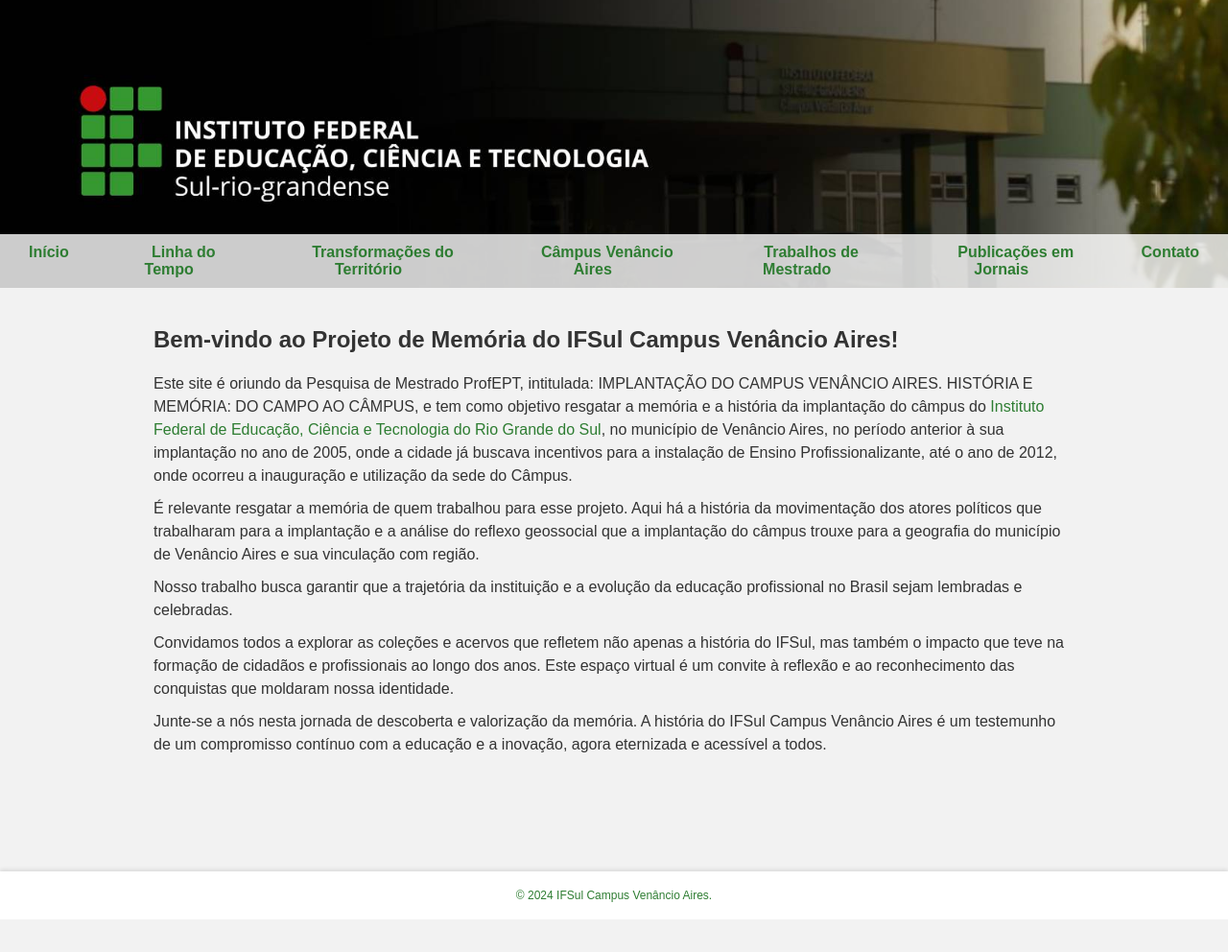
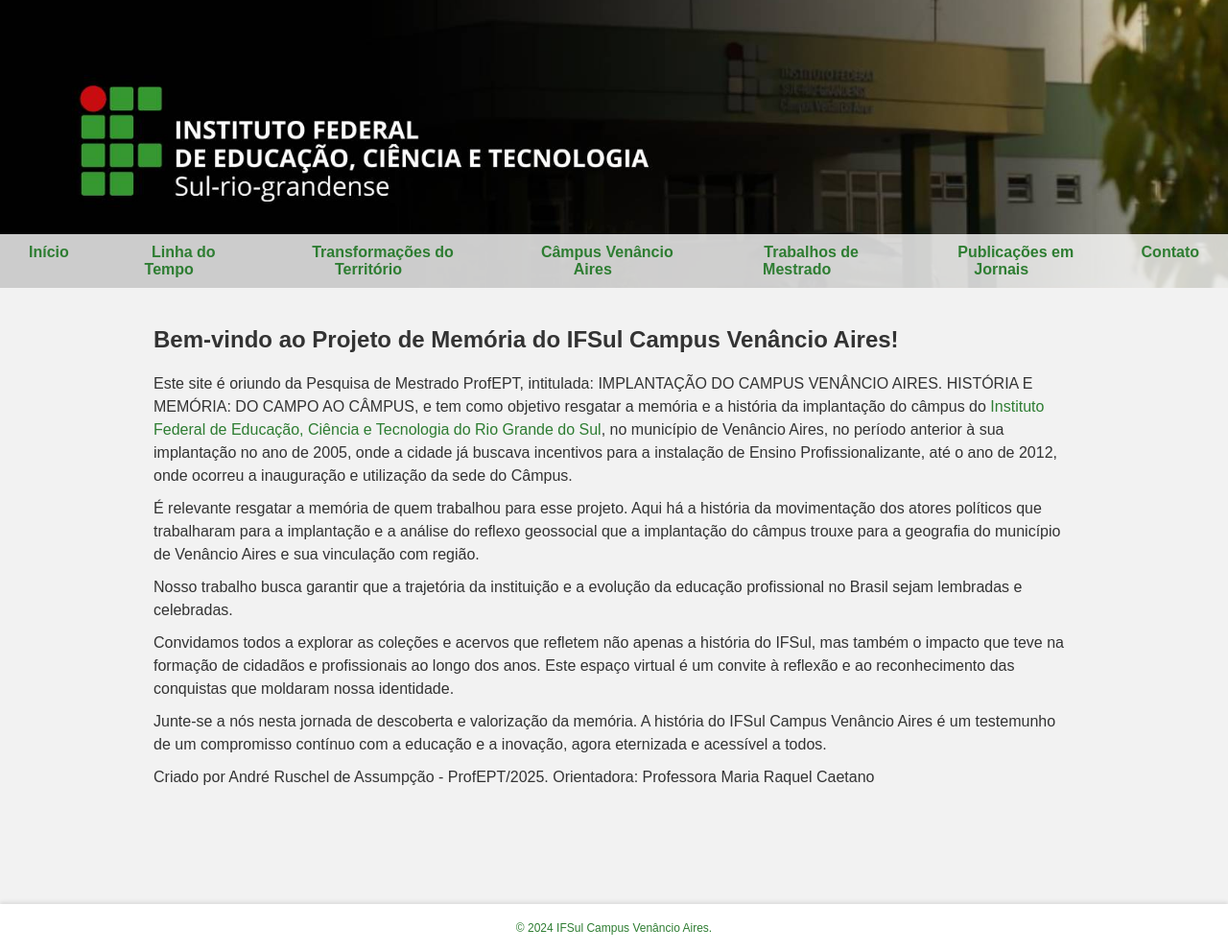
Before and after one commit to mvmvasconcelos/site-memoria-ifsul-venancio, a plain HTML site: page index.html in a window 1280 px wide. Shown: the whole page at 96% size. Before the commit the page ends 958 px from the top, so only its background shows below. Drawn offline with Linux system fonts and the light colour scheme.

Commit message:
Adicionado autoria

```diff
--- a/index.html
+++ b/index.html
@@ -30,6 +30,7 @@
       <p>Nosso trabalho busca garantir que a trajetória da instituição e a evolução da educação profissional no Brasil sejam lembradas e celebradas.</p>
       <p>Convidamos todos a explorar as coleções e acervos que refletem não apenas a história do IFSul, mas também o impacto que teve na formação de cidadãos e profissionais ao longo dos anos. Este espaço virtual é um convite à reflexão e ao reconhecimento das conquistas que moldaram nossa identidade.</p>
       <p>Junte-se a nós nesta jornada de descoberta e valorização da memória. A história do IFSul Campus Venâncio Aires é um testemunho de um compromisso contínuo com a educação e a inovação, agora eternizada e acessível a todos.</p>
+      <p>Criado por André Ruschel de Assumpção - ProfEPT/2025. Orientadora: Professora Maria Raquel Caetano</p>
     </section>
   </main>
   <div id="footer-placeholder"></div>
```
